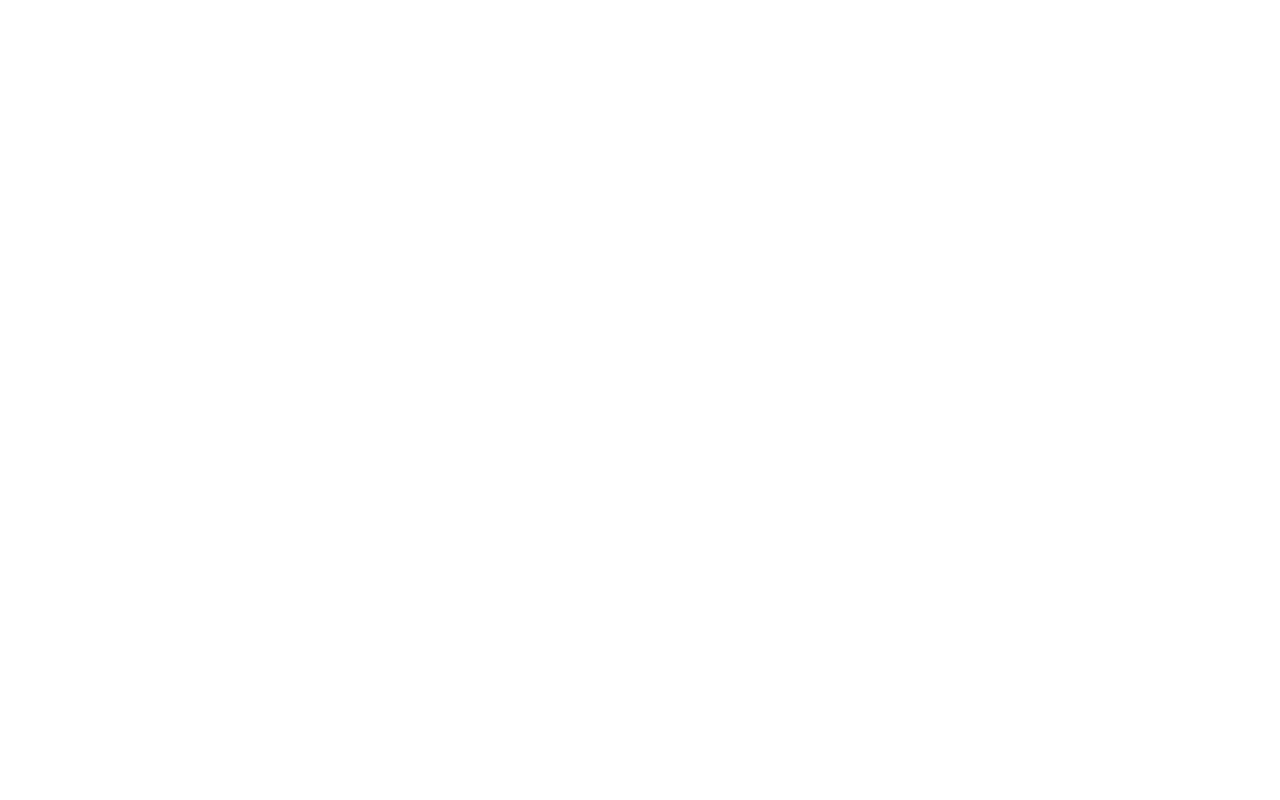
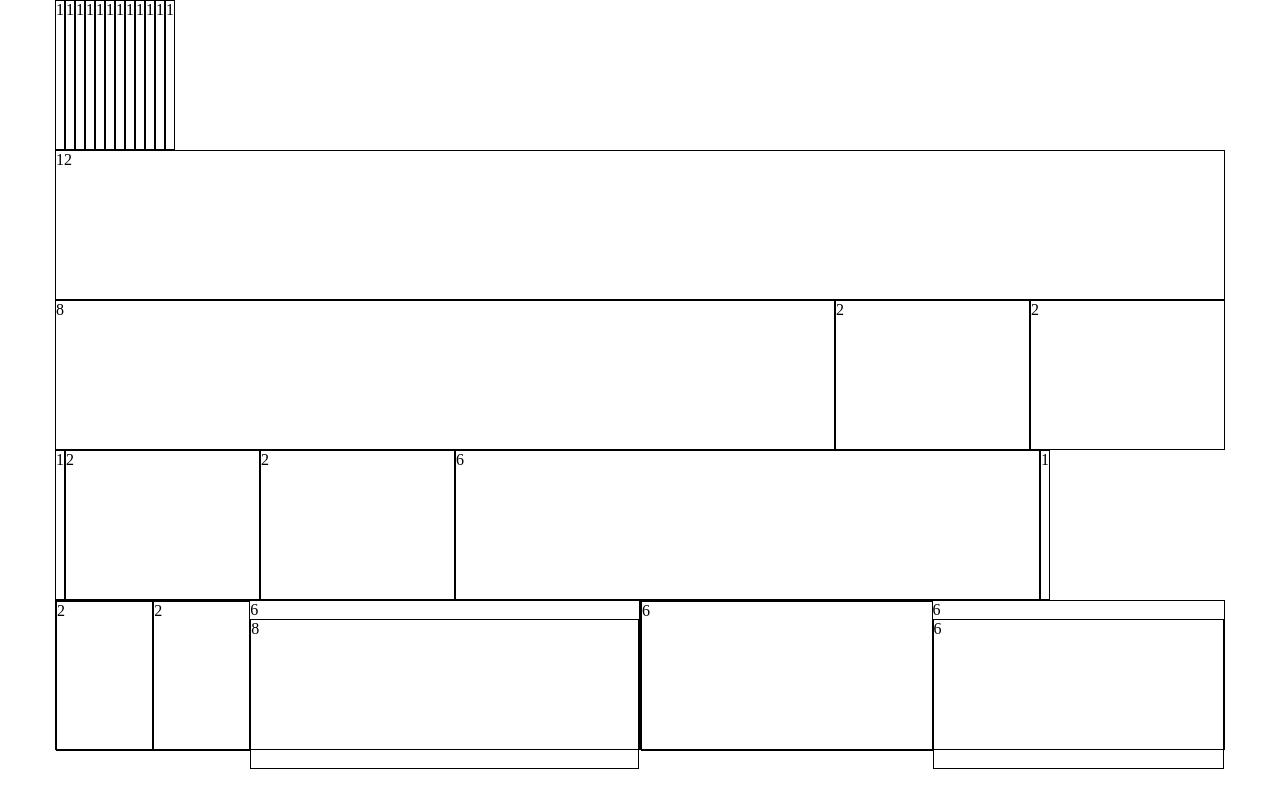
Before and after one commit to sartori-marco/html-css-12bool, a plain HTML site: page index.html in a window 1280 px wide. Drawn offline with Linux system fonts and the light colour scheme.

Commit message:
start colonne

```diff
--- a/css/12bool.css
+++ b/css/12bool.css
@@ -0,0 +1,65 @@
+.row{
+  width: 100%;
+}
+
+.row::after{
+  content: "";
+  display: table;
+  clear: both;
+}
+
+.row [class*="col-"]{
+  float: left;
+  height: 150px;
+  border: 1px solid black;
+}
+
+.row [class*="col-"]
+
+.col-1{
+  width: calc(100% / 12 * 1);
+}
+
+.col-2{
+  width: calc(100% / 12 * 2);
+}
+
+.col-3{
+  width: calc(100% / 12 * 3);
+}
+
+.col-4{
+  width: calc(100% / 12 * 4);
+}
+
+.col-5{
+  width: calc(100% / 12 * 5);
+}
+
+.col-6{
+  width: calc(100% / 12 * 6);
+}
+
+.col-7{
+  width: calc(100% / 12 * 7);
+}
+
+.col-8{
+  width: calc(100% / 12 * 8);
+}
+
+.col-9{
+  width: calc(100% / 12 * 9);
+}
+
+.col-10{
+  width: calc(100% / 12 * 10);
+}
+
+.col-11{
+  width: calc(100% / 12 * 11);
+}
+
+.col-12{
+  width: calc(100% / 12 * 12);
+}
--- a/css/style.css
+++ b/css/style.css
@@ -0,0 +1,15 @@
+*{
+  margin: 0;
+  padding: 0;
+  box-sizing: border-box;
+}
+
+.float-left{
+  float: left;
+}
+
+
+.container{
+  max-width: 1170px;
+  margin: 0 auto;
+}
--- a/index.html
+++ b/index.html
@@ -9,6 +9,63 @@
   <title>Document</title>
 </head>
 <body>
+  <div class="container">
+    <div class="row">
+      <div class="col-1"><span>1</span></div>
+      <div class="col-1"><span>1</span></div>
+      <div class="col-1"><span>1</span></div>
+      <div class="col-1"><span>1</span></div>
+      <div class="col-1"><span>1</span></div>
+      <div class="col-1"><span>1</span></div>
+      <div class="col-1"><span>1</span></div>
+      <div class="col-1"><span>1</span></div>
+      <div class="col-1"><span>1</span></div>
+      <div class="col-1"><span>1</span></div>
+      <div class="col-1"><span>1</span></div>
+      <div class="col-1"><span>1</span></div>
+    </div>
+
+    <div class="row">
+      <div class="col-12"><span>12</span></div>
+    </div>
+
+    <div class="row">
+      <div class="col-8"><span>8</span></div>
+      <div class="col-2"><span>2</span></div>
+      <div class="col-2"><span>2</span></div>
+    </div>
+
+    <div class="row">
+      <div class="col-1"><span>1</span></div>
+      <div class="col-2"><span>2</span></div>
+      <div class="col-2"><span>2</span></div>
+      <div class="col-6"><span>6</span></div>
+      <div class="col-1"><span>1</span></div>
+    </div>
+
+    <div class="row">
+      <div class="col-6"><span>6</span>
+        <div class="col-2"><span>2</span></div>
+        <div class="col-2"><span>2</span></div>
+        <div class="col-8"><span>8</span></div>
+
+      </div>
+      <div class="col-6"><span>6</span>
+        <div class="col-6"><span>6</span></div>
+        <div class="col-6"><span>6</span></div>
+
+
+    </div>
+
+
+
+
+
+
+
+
+
+  </div>
 
 </body>
 </html>
```
